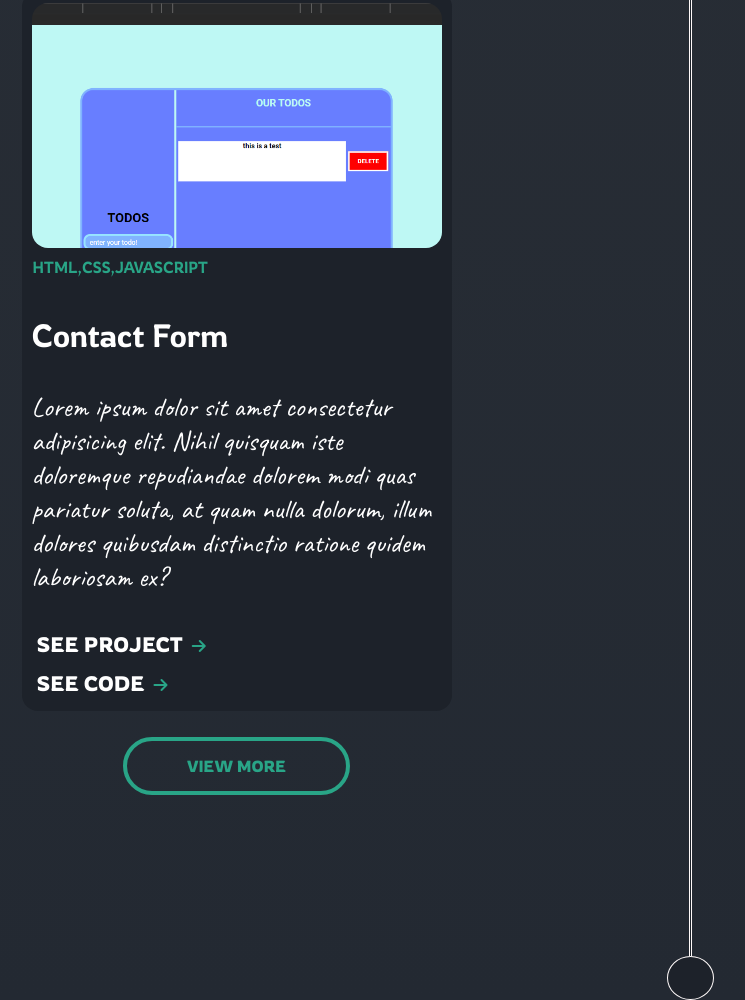
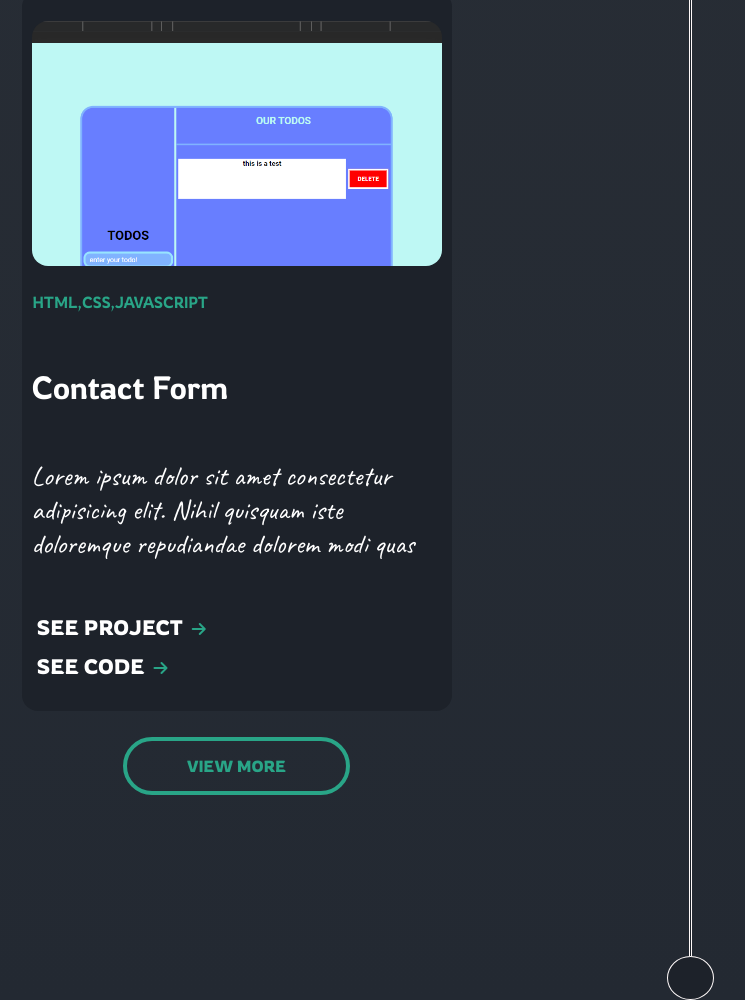
Before and after one commit to Ameer2000Mzori/Personel-Portfolio-Website, a website built with webpack: page src/index.html in a window 1280 px wide. Shown: the part 3732-4732 px from the top of the page, without its empty margins (380-1125 px from the left). Built offline with nearby package versions, Linux system fonts and the light colour scheme; no server answers; a web font is replaced by a local one.

Commit message:
bug fix + new styling

```diff
--- a/src/style.scss
+++ b/src/style.scss
@@ -1121,6 +1121,7 @@ body {
           font-weight: 300;
           height: 50px;
           width: 90%;
+          text-transform: uppercase;
         }
 
         .project-Name-Title {
@@ -1138,6 +1139,8 @@ body {
           color: #fff;
           font-family: $fontFour;
           font-size: 1.7rem;
+          height: 100px;
+          overflow-x: auto;
         }
       }
 
```
Also changed, not shown: src/style.css, 1 other file.
